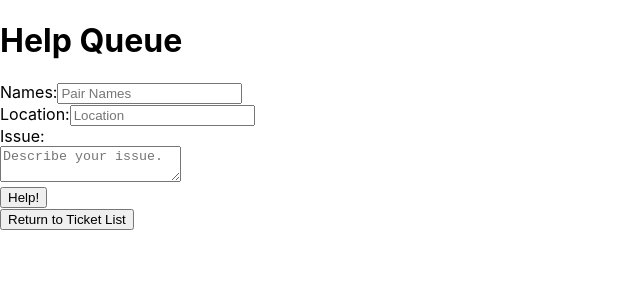
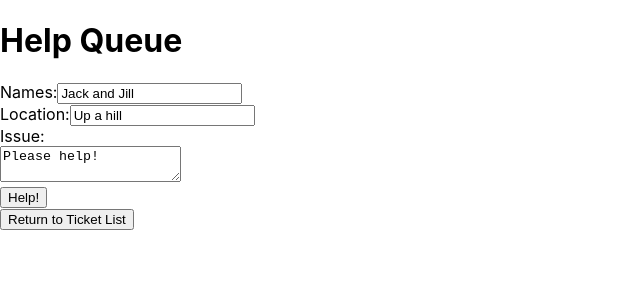
Before and after one commit to wrunion/help-queue-redux-refactor, a React (Create React App) app: page / in a window 1280 px wide. Shown: the top 300 px of the page, without its empty margins (0-640 px from the left). Built offline with nearby package versions, Linux system fonts and the light colour scheme.

Commit message:
Add form.

```diff
--- a/src/components/NewTicketForm.js
+++ b/src/components/NewTicketForm.js
@@ -16,20 +16,23 @@ function NewTicketForm(props){
           <input
           type='text'
           name='names'
-          placeholder='Pair Names' />
+          placeholder='Pair Names'
+          defaultValue='Jack and Jill'/>
           </label>
         </div>
         <div><label>Location:
         <input
           type='text'
           name='location'
-          placeholder='Location' />
+          placeholder='Location'
+          defaultValue='Up a hill' />
           </label>
         </div>
         <div><label>Issue: <br />
         <textarea
           name='issue'
-          placeholder='Describe your issue.' />
+          placeholder='Describe your issue.'
+          defaultValue='Please help!' />
         </label>
         </div>
         <button type='submit'>Help!</button>
--- a/src/components/TicketControl.js
+++ b/src/components/TicketControl.js
@@ -24,7 +24,8 @@ class TicketControl extends React.Component {
           location: '9F',
           issue: 'Child component isn\'t rendering.'
         }
-      ]
+      ],
+      selectedTicket: null
     };
   }
 
```
